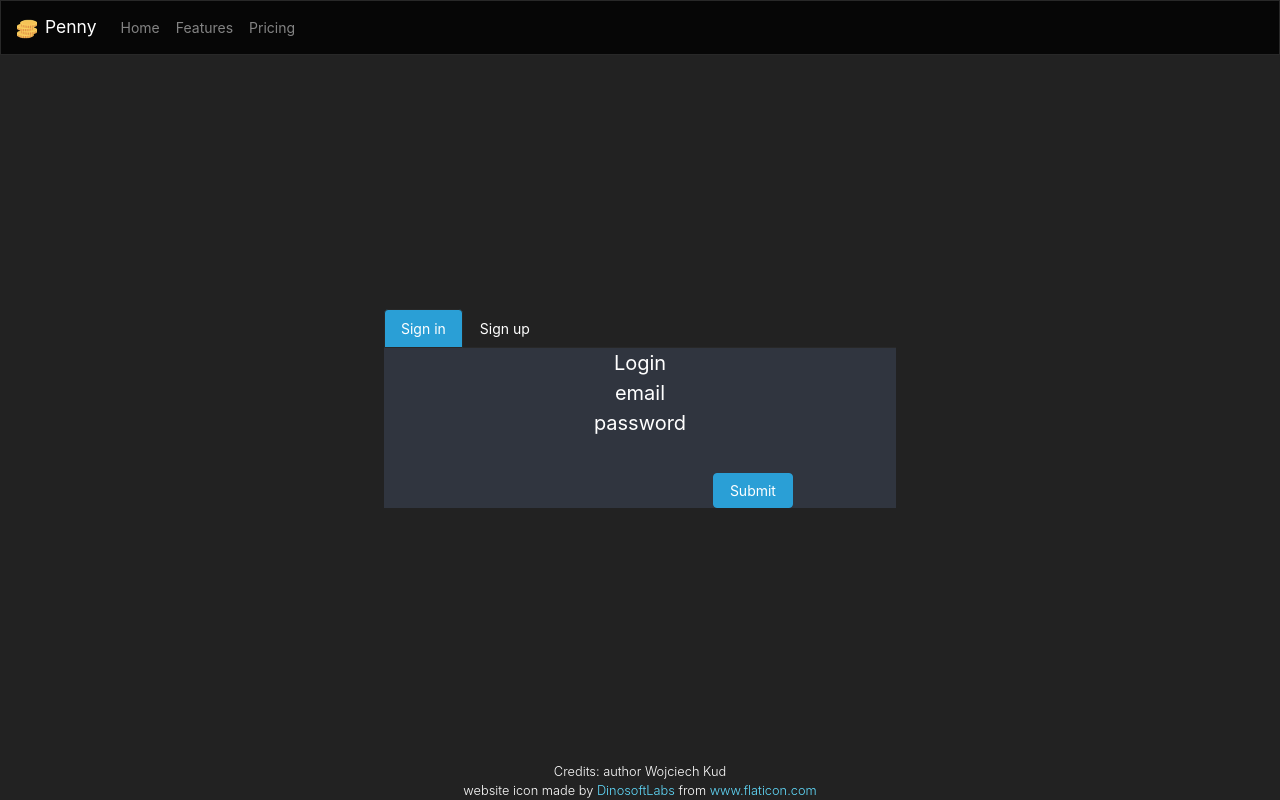
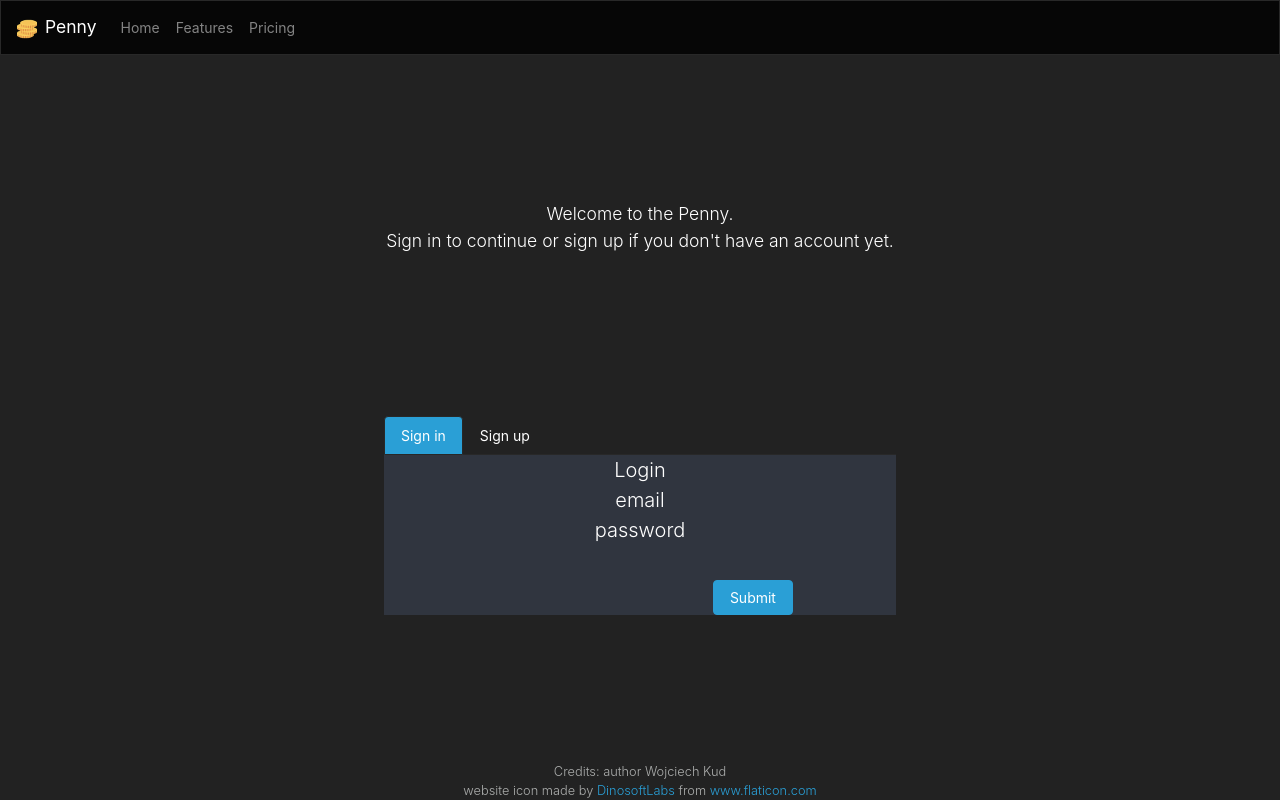
Before and after one commit to wkud/inz-frontend, a React (Create React App) app: page / in a window 1280 px wide. Built offline with nearby package versions, Linux system fonts and the light colour scheme.

Commit message:
Add welcome caption. Darken credits

```diff
--- a/src/App.js
+++ b/src/App.js
@@ -10,6 +10,8 @@ function App() {
   return (
       <div className='parent bg-light d-flex flex-column justify-content-between'>
         <MyNavbar logo={logo}/>
+        <p className='lead'>Welcome to the Penny.<br/>
+        Sign in to continue or sign up if you don't have an account yet.</p>
         <Home />
         <Credits />
       </div>
--- a/src/components/Credits.js
+++ b/src/components/Credits.js
@@ -1,16 +1,16 @@
 import React from 'react';
 
-const Credits = (className) => {
+const Credits = () => {
   return (
-    <div className='small-lead-font'>
+    <div className='small-lead-font text-dark'>
       Credits: author Wojciech Kud
       <br />
       website icon made by{' '}
-      <a className='link' href='https://www.flaticon.com/authors/dinosoftlabs'>
+      <a className='text-primary' href='https://www.flaticon.com/authors/dinosoftlabs'>
         DinosoftLabs
       </a>{' '}
       from{' '}
-      <a className='link' href='https://www.flaticon.com/'>
+      <a className='text-primary' href='https://www.flaticon.com/'>
         www.flaticon.com
       </a>
     </div>
--- a/src/style/App.css
+++ b/src/style/App.css
@@ -1,6 +1,5 @@
 .parent {
   text-align: center;
-  background-color: #282c34;
   color: white;
   min-height: 100vh;
 }
@@ -20,6 +19,7 @@
 }
 .mid-font {
   font-size: 1.25rem;
+  font-weight: 300;
 }
 .mid-font-img {
   width: 1.25rem;
```
